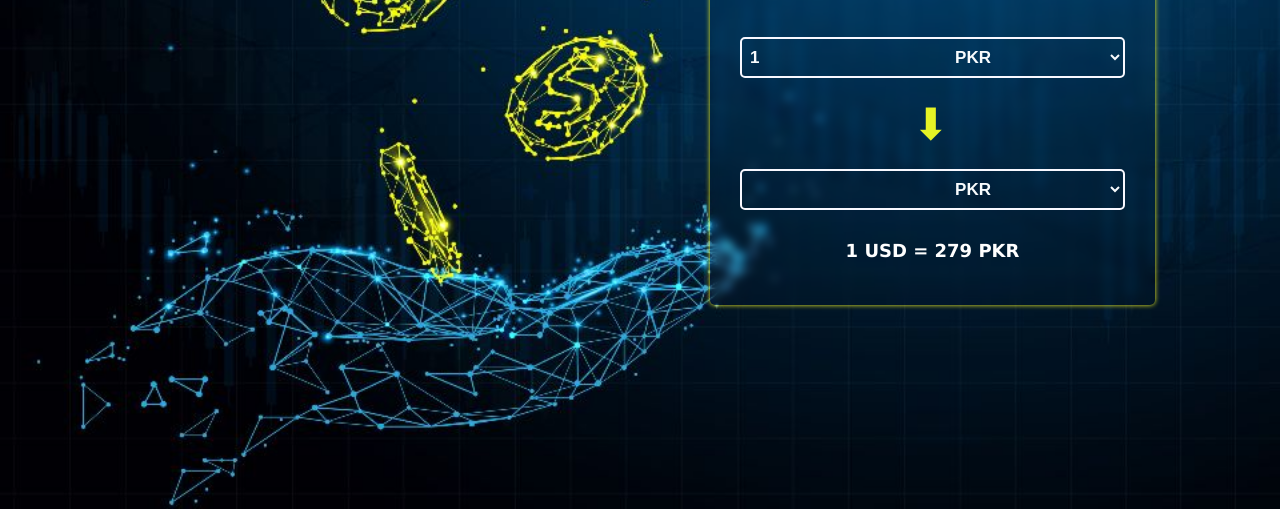
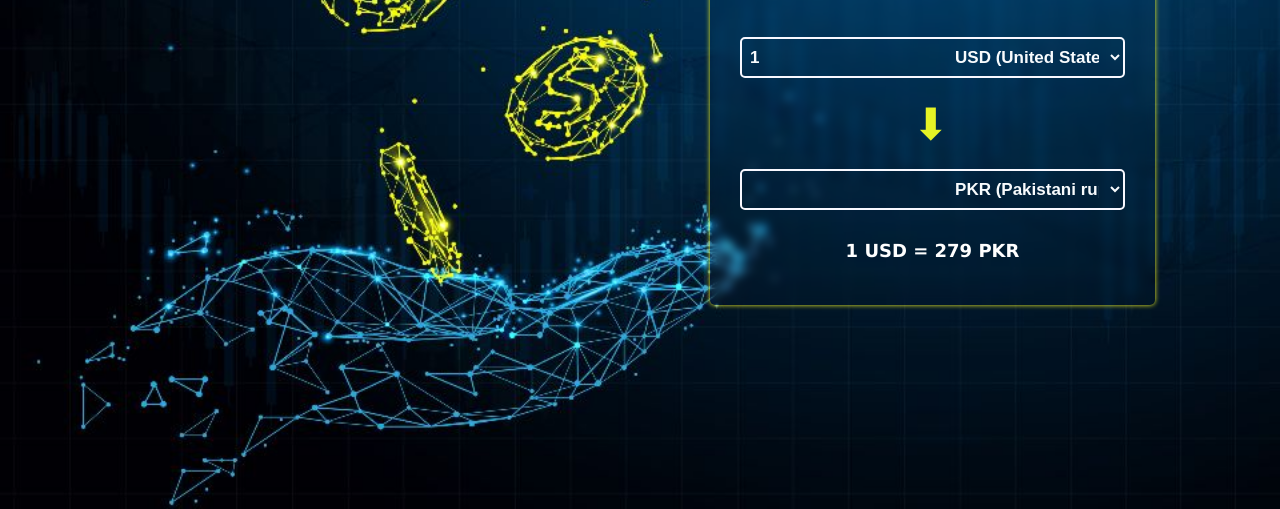
Before and after one commit to Iqra327/Currency-Converter, a plain HTML site: page index.html in a window 1280 px wide. Shown: the part 291-800 px from the top of the page. Drawn offline with Linux system fonts and the light colour scheme.

Commit message:
in process

```diff
--- /dev/null
+++ b/data/countries.js
@@ -0,0 +1,163 @@
+export const countries =[
+  { "code":"AED", "name":"United Arab Emirates dirham"}, { "code":"AFN", "name":"Afghan afghani"},
+  { "code":"ALL", "name":"Albanian lek"},
+  { "code":"AMD", "name":"Armenian dram"},
+  { "code":"ANG", "name":"Netherlands Antillean guilder"},
+  { "code":"AOA", "name":"Angolan kwanza"},
+  { "code":"ARS", "name":"Argentine peso"},
+  { "code":"AUD", "name":"Australian dollar"},
+  { "code":"AWG", "name":"Aruban florin"},
+  { "code":"AZN", "name":"Azerbaijani manat"},
+  { "code":"BAM", "name":"Bosnia and Herzegovina convertible mark"},
+  { "code":"BBD", "name":"Barbados dollar"},
+  { "code":"BDT", "name":"Bangladeshi taka"},
+  { "code":"BGN", "name":"Bulgarian lev"},
+  { "code":"BHD", "name":"Bahraini dinar"},
+  { "code":"BIF", "name":"Burundian franc"},
+  { "code":"BMD", "name":"Bermudian dollar"},
+  { "code":"BND", "name":"Brunei dollar"},
+  { "code":"BOB", "name":"Boliviano"},
+  { "code":"BRL", "name":"Brazilian real"},
+  { "code":"BSD", "name":"Bahamian dollar"},
+  { "code":"BTN", "name":"Bhutanese ngultrum"},
+  { "code":"BWP", "name":"Botswana pula"},
+  { "code":"BYN", "name":"New Belarusian ruble"},
+  { "code":"BYR", "name":"Belarusian ruble"},
+  { "code":"BZD", "name":"Belize dollar"},
+  { "code":"CAD", "name":"Canadian dollar"},
+  { "code":"CDF", "name":"Congolese franc"},
+  { "code":"CHF", "name":"Swiss franc"},
+  { "code":"CLF", "name":"Unidad de Fomento"},
+  { "code":"CLP", "name":"Chilean peso"},
+  { "code":"CNY", "name":"Renminbi|Chinese yuan"},
+  { "code":"COP", "name":"Colombian peso"},
+  { "code":"CRC", "name":"Costa Rican colon"},
+  { "code":"CUC", "name":"Cuban convertible peso"},
+  { "code":"CUP", "name":"Cuban peso"},
+  { "code":"CVE", "name":"Cape Verde escudo"},
+  { "code":"CZK", "name":"Czech koruna"},
+  { "code":"DJF", "name":"Djiboutian franc"},
+  { "code":"DKK", "name":"Danish krone"},
+  { "code":"DOP", "name":"Dominican peso"},
+  { "code":"DZD", "name":"Algerian dinar"},
+  { "code":"EGP", "name":"Egyptian pound"},
+  { "code":"ERN", "name":"Eritrean nakfa"},
+  { "code":"ETB", "name":"Ethiopian birr"},
+  { "code":"EUR", "name":"Euro" },
+  { "code":"FJD", "name":"Fiji dollar"},
+  { "code":"FKP", "name":"Falkland Islands pound"},
+  { "code":"GBP", "name":"Pound sterling" },
+  { "code":"GEL", "name":"Georgian lari"},
+  { "code":"GHS", "name":"Ghanaian cedi"},
+  { "code":"GIP", "name":"Gibraltar pound"},
+  { "code":"GMD", "name":"Gambian dalasi"},
+  { "code":"GNF", "name":"Guinean franc"},
+  { "code":"GTQ", "name":"Guatemalan quetzal"},
+  { "code":"GYD", "name":"Guyanese dollar"},
+  { "code":"HKD", "name":"Hong Kong dollar"},
+  { "code":"HNL", "name":"Honduran lempira"},
+  { "code":"HRK", "name":"Croatian kuna"},
+  { "code":"HTG", "name":"Haitian gourde"},
+  { "code":"HUF", "name":"Hungarian forint"},
+  { "code":"IDR", "name":"Indonesian rupiah"},
+  { "code":"ILS", "name":"Israeli new shekel"},
+  { "code":"INR", "name":"Indian rupee"},
+  { "code":"IQD", "name":"Iraqi dinar"},
+  { "code":"IRR", "name":"Iranian rial"},
+  { "code":"ISK", "name":"Icelandic króna"},
+  { "code":"JMD", "name":"Jamaican dollar"},
+  { "code":"JOD", "name":"Jordanian dinar"},
+  { "code":"JPY", "name":"Japanese yen"},
+  { "code":"KES", "name":"Kenyan shilling"},
+  { "code":"KGS", "name":"Kyrgyzstani som"},
+  { "code":"KHR", "name":"Cambodian riel"},
+  { "code":"KMF", "name":"Comoro franc"},
+  { "code":"KPW", "name":"North Korean won"},
+  { "code":"KRW", "name":"South Korean won"},
+  { "code":"KWD", "name":"Kuwaiti dinar"},
+  { "code":"KYD", "name":"Cayman Islands dollar"},
+  { "code":"KZT", "name":"Kazakhstani tenge"},
+  { "code":"LAK", "name":"Lao kip"},
+  { "code":"LBP", "name":"Lebanese pound"},
+  { "code":"LKR", "name":"Sri Lankan rupee"},
+  { "code":"LRD", "name":"Liberian dollar"},
+  { "code":"LSL", "name":"Lesotho loti"},
+  { "code":"LYD", "name":"Libyan dinar"},
+  { "code":"MAD", "name":"Moroccan dirham"},
+  { "code":"MDL", "name":"Moldovan leu"},
+  { "code":"MGA", "name":"Malagasy ariary"},
+  { "code":"MKD", "name":"Macedonian denar"},
+  { "code":"MMK", "name":"Myanmar kyat"},
+  { "code":"MNT", "name":"Mongolian tögrög"},
+  { "code":"MOP", "name":"Macanese pataca"},
+  { "code":"MRO", "name":"Mauritanian ouguiya"},
+  { "code":"MUR", "name":"Mauritian rupee"},
+  { "code":"MVR", "name":"Maldivian rufiyaa"},
+  { "code":"MWK", "name":"Malawian kwacha"},
+  { "code":"MXN", "name":"Mexican peso"},
+  { "code":"MXV", "name":"Mexican Unidad de Inversion"},
+  { "code":"MYR", "name":"Malaysian ringgit"},
+  { "code":"MZN", "name":"Mozambican metical"},
+  { "code":"NAD", "name":"Namibian dollar"},
+  { "code":"NGN", "name":"Nigerian naira"},
+  { "code":"NIO", "name":"Nicaraguan córdoba"},
+  { "code":"NOK", "name":"Norwegian krone"},
+  { "code":"NPR", "name":"Nepalese rupee"},
+  { "code":"NZD", "name":"New Zealand dollar"},
+  { "code":"OMR", "name":"Omani rial"},
+  { "code":"PAB", "name":"Panamanian balboa"},
+  { "code":"PEN", "name":"Peruvian Sol"},
+  { "code":"PGK", "name":"Papua New Guinean kina"},
+  { "code":"PHP", "name":"Philippine peso"},
+  { "code":"PKR", "name":"Pakistani rupee"},
+  { "code":"PLN", "name":"Polish złoty"},
+  { "code":"PYG", "name":"Paraguayan guaraní" },
+  { "code":"QAR", "name":"Qatari riyal"},
+  { "code":"RON", "name":"Romanian leu"},
+  { "code":"RSD", "name":"Serbian dinar"},
+  { "code":"RUB", "name":"Russian ruble"},
+  { "code":"RWF", "name":"Rwandan franc"},
+  { "code":"SAR", "name":"Saudi riyal"},
+  { "code":"SBD", "name":"Solomon Islands dollar"},
+  { "code":"SCR", "name":"Seychelles rupee"},
+  { "code":"SDG", "name":"Sudanese pound"},
+  { "code":"SEK", "name":"Swedish krona"},
+  { "code":"SGD", "name":"Singapore dollar"},
+  { "code":"SHP", "name":"Saint Helena pound"},
+  { "code":"SLL", "name":"Sierra Leonean leone"},
+  { "code":"SOS", "name":"Somali shilling"},
+  { "code":"SRD", "name":"Surinamese dollar"},
+  { "code":"SSP", "name":"South Sudanese pound"},
+  { "code":"STD", "name":"São Tomé and Príncipe dobra"},
+  { "code":"SVC", "name":"Salvadoran colón"},
+  { "code":"SYP", "name":"Syrian pound"},
+  { "code":"SZL", "name":"Swazi lilangeni"},
+  { "code":"THB", "name":"Thai baht"},
+  { "code":"TJS", "name":"Tajikistani somoni"},
+  { "code":"TMT", "name":"Turkmenistani manat"},
+  { "code":"TND", "name":"Tunisian dinar"},
+  { "code":"TOP", "name":"Tongan paʻanga"},
+  { "code":"TRY", "name":"Turkish lira"},
+  { "code":"TTD", "name":"Trinidad and Tobago dollar"},
+  { "code":"TWD", "name":"New Taiwan dollar"},
+  { "code":"TZS", "name":"Tanzanian shilling"},
+  { "code":"UAH", "name":"Ukrainian hryvnia"},
+  { "code":"UGX", "name":"Ugandan shilling"},
+  { "code":"USD", "name":"United States dollar"},
+  { "code":"UYI", "name":"Uruguay Peso en Unidades Indexadas"},
+  { "code":"UYU", "name":"Uruguayan peso"},
+  { "code":"UZS", "name":"Uzbekistan som"},
+  { "code":"VEF", "name":"Venezuelan bolívar"},
+  { "code":"VND", "name":"Vietnamese đồng"},
+  { "code":"VUV", "name":"Vanuatu vatu"},
+  { "code":"WST", "name":"Samoan tala"},
+  { "code":"XAF", "name":"Central African CFA franc"},
+  { "code":"XCD", "name":"East Caribbean dollar"},
+  { "code":"XOF", "name":"West African CFA franc"},
+  { "code":"XPF", "name":"CFP franc"},
+  { "code":"XXX", "name":"No currency"},
+  { "code":"YER", "name":"Yemeni rial"},
+  { "code":"ZAR", "name":"South African rand"},
+  { "code":"ZMW", "name":"Zambian kwacha"},
+  { "code":"ZWL", "name":"Zimbabwean dollar"}
+];
--- a/index.html
+++ b/index.html
@@ -5,28 +5,22 @@
   <meta name="viewport" content="width=device-width, initial-scale=1.0">
   <title>Currency Converter</title>
   <link rel="stylesheet" href="style.css">
-  <script src="script.js" defer></script>
+  <script src="script.js" type="module" defer></script>
 </head>
 <body>
   <div class="main">
     <section class="currency-container">
       <h1>Currency Converter</h1>
       <div class="input-container">
-        <input type="number" value="1" min="1">
-        <select class="from-currency">
-          <option value="PKR">PKR</option>
-          <option value="USD">USD</option>
-        </select>
+        <input type="number" value="1" min="1" class="js-input-amount">
+        <select class="js-from-currency"></select>
       </div>
       <div class="converter-arrow">➡ </div>
       <div class="input-container">
-        <input type="number">
-        <select class="to-currency">
-          <option value="PKR">PKR</option>
-          <option value="USD">USD</option>
-        </select>
+        <input type="number" class="js-to-Amount" disabled>
+        <select class="js-to-currency"></select>
       </div>
-      <p class="currency-result">1 USD = 279 PKR</p>
+      <p class="currency-result js-currency-result">1 USD = 279 PKR</p>
     </section>
   </div>
 </body>
--- a/script.js
+++ b/script.js
@@ -0,0 +1,22 @@
+import { countries } from "./data/countries.js";
+
+const fromAmountElement = document.querySelector('.js-input-amount');
+const fromCurrencyElement = document.querySelector('.js-from-currency');
+const toAmountElement = document.querySelector('.js-to-amount');
+const toCurrencyElement = document.querySelector('.js-to-currency');
+const resultElement = document.querySelector('.js-currency-result');
+
+countries.forEach((country) => {
+  const option1 = document.createElement('option');
+  const option2 = document.createElement('option');
+
+  option1.value = option2.value =  country.code;
+  option1.textContent = option2.textContent = `${country.code} (${country.name})`;
+
+  fromCurrencyElement.appendChild(option1);
+  toCurrencyElement.appendChild(option2);
+
+  //default values of select tag
+  fromCurrencyElement.value = 'USD';
+  toCurrencyElement.value = 'PKR';
+})
```
